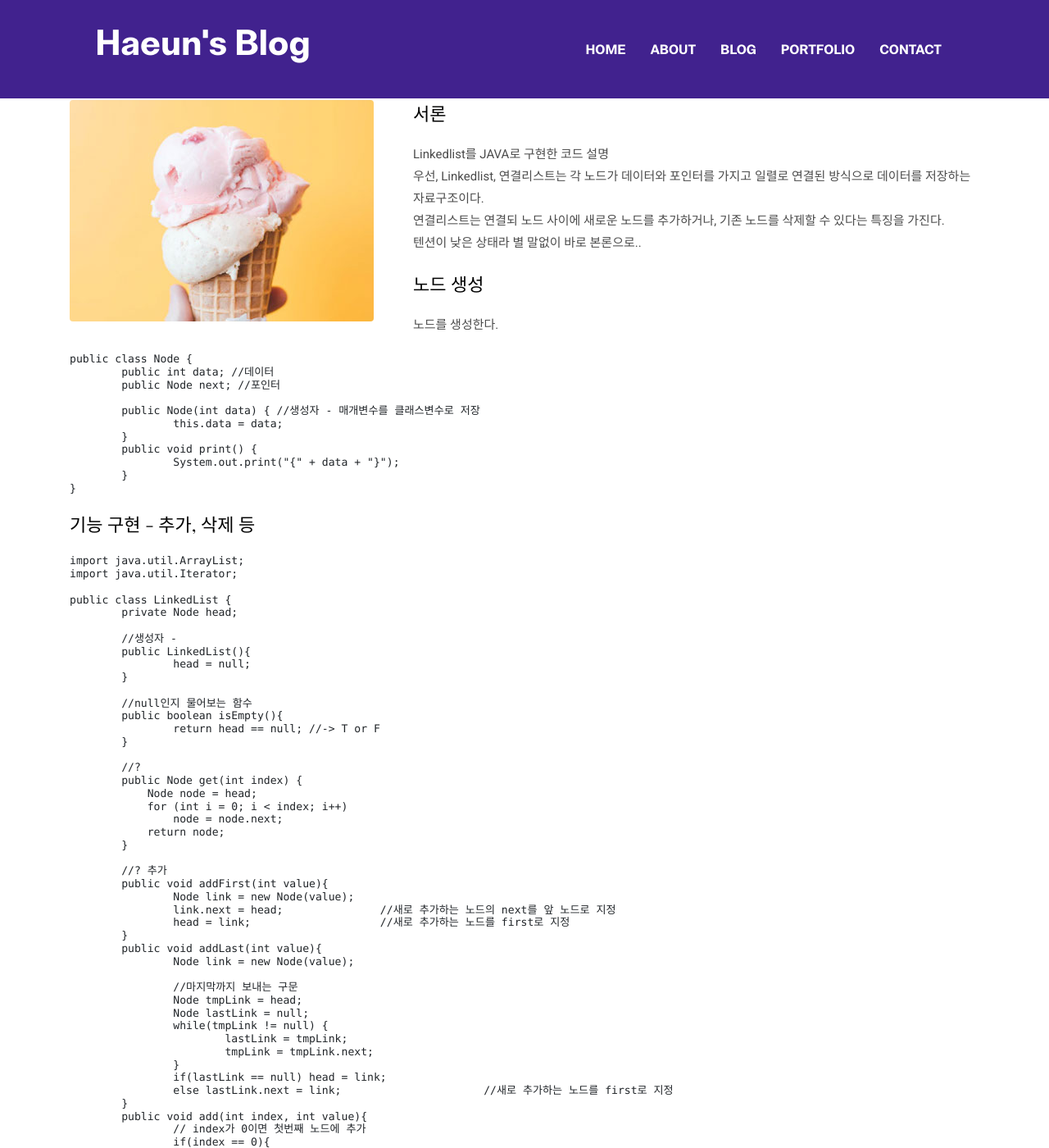
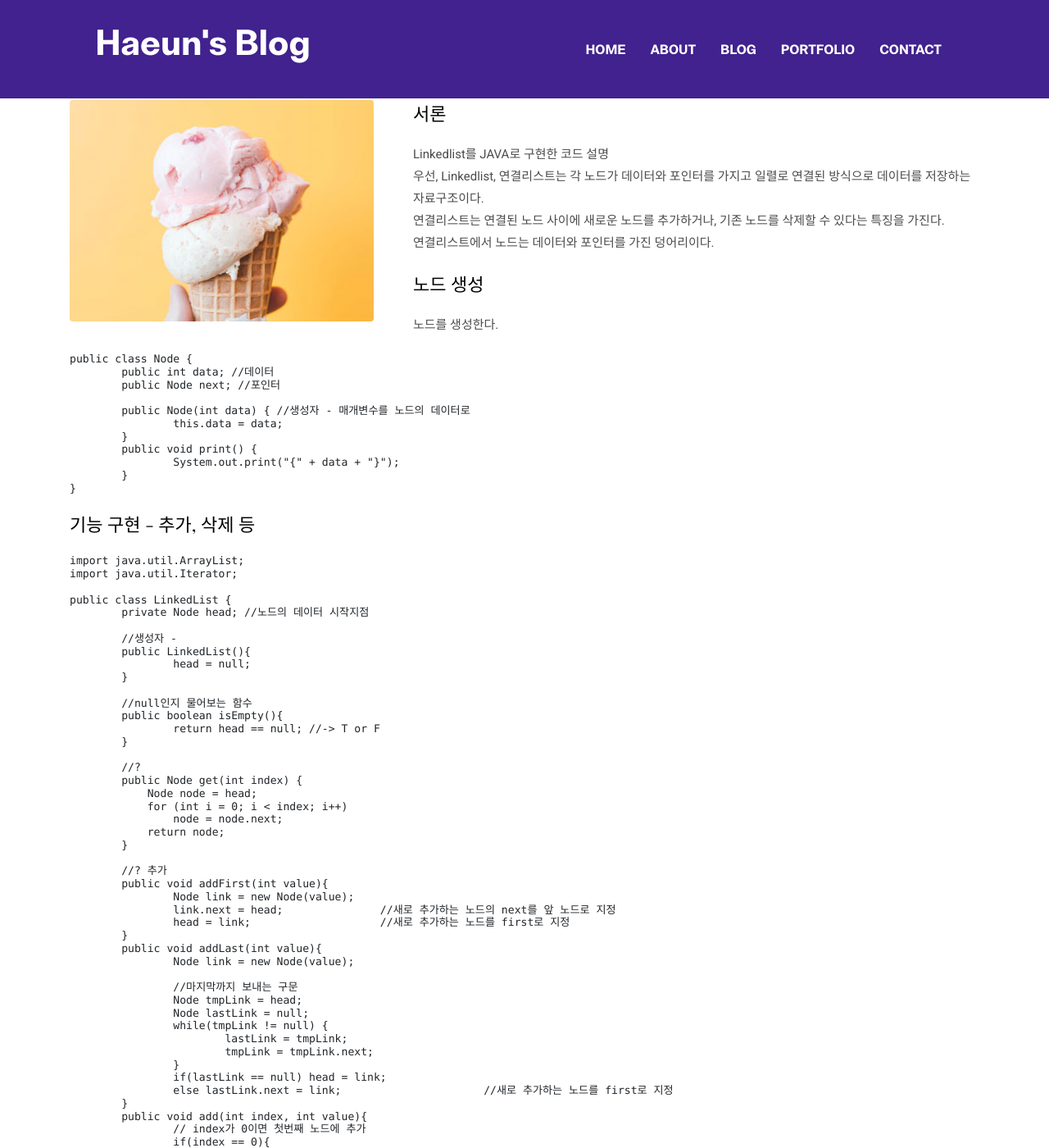
Before and after one commit to cheongsan16/cheongsan16.g, a Jekyll site: the page built from _posts/2021-05-01-Linkedlist.md, in a window 1280 px wide and 1400 px high, scrolled down 601 px. Shown: the whole window at 82% size. Built offline with Jekyll 4.4.1, drawn with Linux system fonts in a browser that asks for light colours; some of the changed text lies outside the part shown.

Commit message:
Update 2021-05-01-Linkedlist.md

```diff
--- a/_posts/2021-05-01-Linkedlist.md
+++ b/_posts/2021-05-01-Linkedlist.md
@@ -11,8 +11,8 @@ tags:   java
 
 Linkedlist를 JAVA로 구현한 코드 설명<br>
 우선, Linkedlist, 연결리스트는 각 노드가 데이터와 포인터를 가지고 일렬로 연결된 방식으로 데이터를 저장하는 자료구조이다.<br>
-연결리스트는 연결되 노드 사이에 새로운 노드를 추가하거나, 기존 노드를 삭제할 수 있다는 특징을 가진다.<br>
-텐션이 낮은 상태라 별 말없이 바로 본론으로..
+연결리스트는 연결된 노드 사이에 새로운 노드를 추가하거나, 기존 노드를 삭제할 수 있다는 특징을 가진다.<br>
+연결리스트에서 노드는 데이터와 포인터를 가진 덩어리이다.
 
 **노드 생성**
 
@@ -23,7 +23,7 @@ public class Node {
 	public int data; //데이터
 	public Node next; //포인터
 
-	public Node(int data) { //생성자 - 매개변수를 클래스변수로 저장
+	public Node(int data) { //생성자 - 매개변수를 노드의 데이터로
 		this.data = data;
 	}
 	public void print() {
@@ -39,7 +39,7 @@ import java.util.ArrayList;
 import java.util.Iterator;
 
 public class LinkedList {
-	private Node head;
+	private Node head; //노드의 데이터 시작지점
 
 	//생성자 -
 	public LinkedList(){
```
